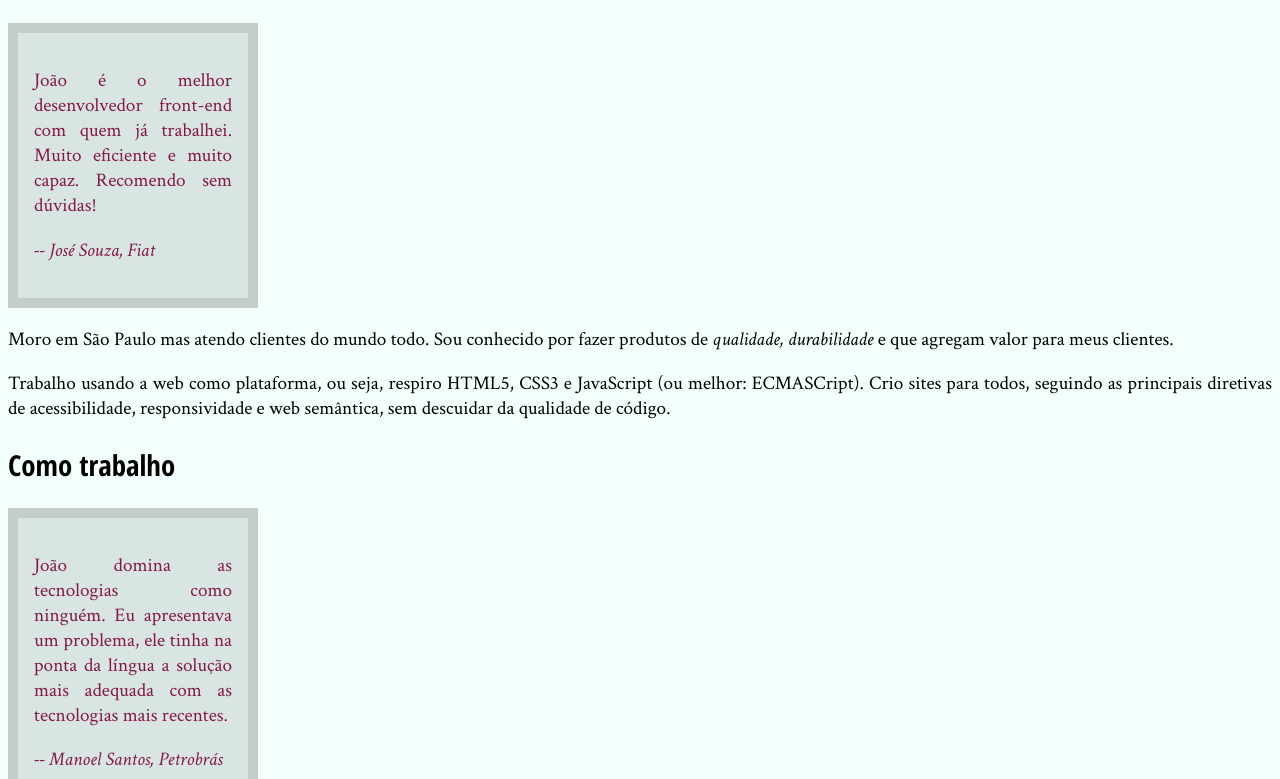
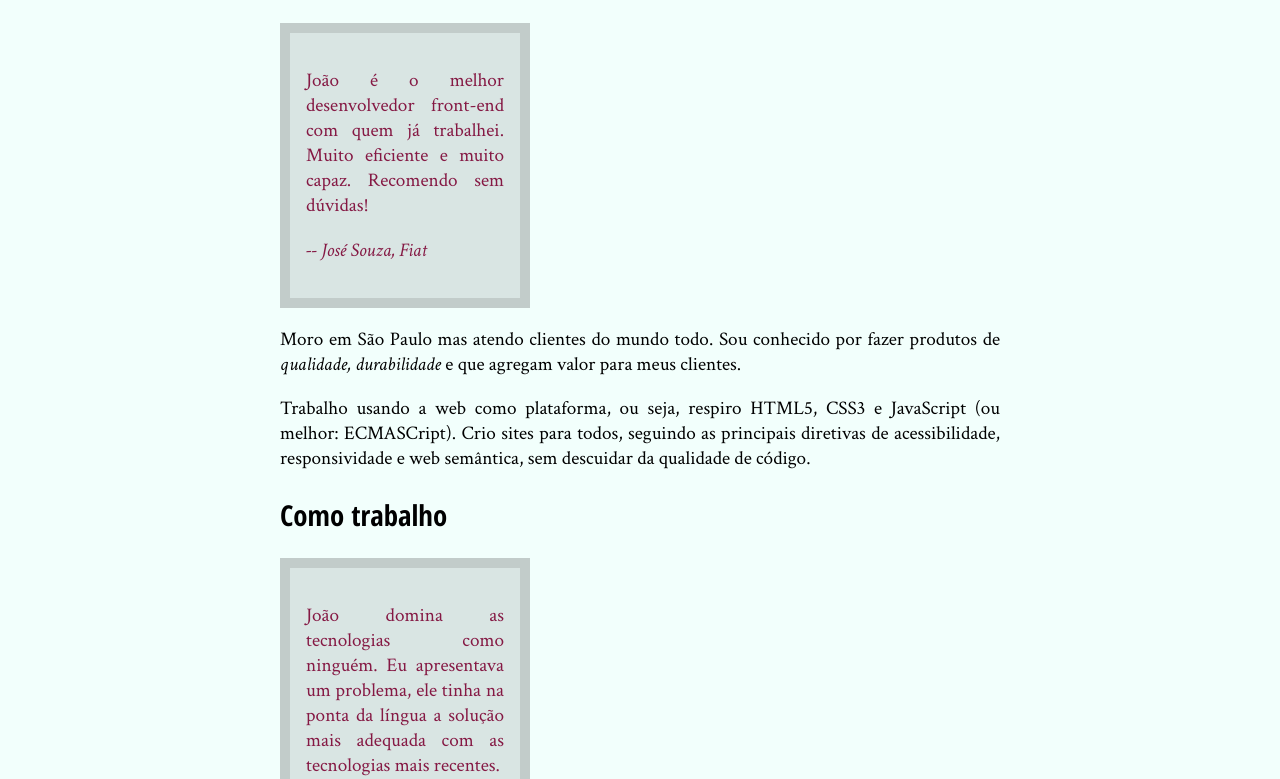
Before and after one commit to nicario/siteAlura, a plain HTML site: page inicio.html in a window 1280 px wide. Shown: the part 254-1033 px from the top of the page. Drawn offline with Linux system fonts and the light colour scheme.

Commit message:
Arrumando Largura

```diff
--- a/inicio.html
+++ b/inicio.html
@@ -11,12 +11,14 @@
     <body>
     	<main>
         	<h1>Sobre mim</h1>
-        </main>
+
+        <div>
         	<h1>João da Silva</h1>
         	<blockquote>
         		<p>João é o melhor desenvolvedor front-end com quem já trabalhei. Muito eficiente e muito capaz. Recomendo sem dúvidas!</p>
         		<cite><p> -- José Souza, Fiat</cite></p>
         	</blockquote>
+
         	<p>Moro em São Paulo mas atendo clientes do mundo todo. Sou conhecido por fazer produtos de <em>qualidade, durabilidade</em> e que agregam valor para meus clientes.</p>
 
         	<p>Trabalho usando a web como plataforma, ou seja, respiro HTML5, CSS3 e JavaScript (ou melhor: ECMASCript). Crio sites para todos, seguindo as principais diretivas de acessibilidade, responsividade e web semântica, sem descuidar da qualidade de código.</p>
@@ -47,6 +49,8 @@
         	<h2>Comunidade</h2>
 
         	<p>Procuro repassar meu conhecimento para a comunidade. Para isso, já dei <a href="portfolio.html">diversas palestras</a> e mantenho um <a href="blog.html">blog</a>.</p>
+        </div>
+    </main>
 
         	<img src="eu.jpg" alt="Foto do João da Silva">
 
--- a/site.css
+++ b/site.css
@@ -46,3 +46,8 @@ nav a {
 h1 {
     padding: 24px;
 }
+
+main div {
+    width: 720px;
+    margin: auto;
+}
```
